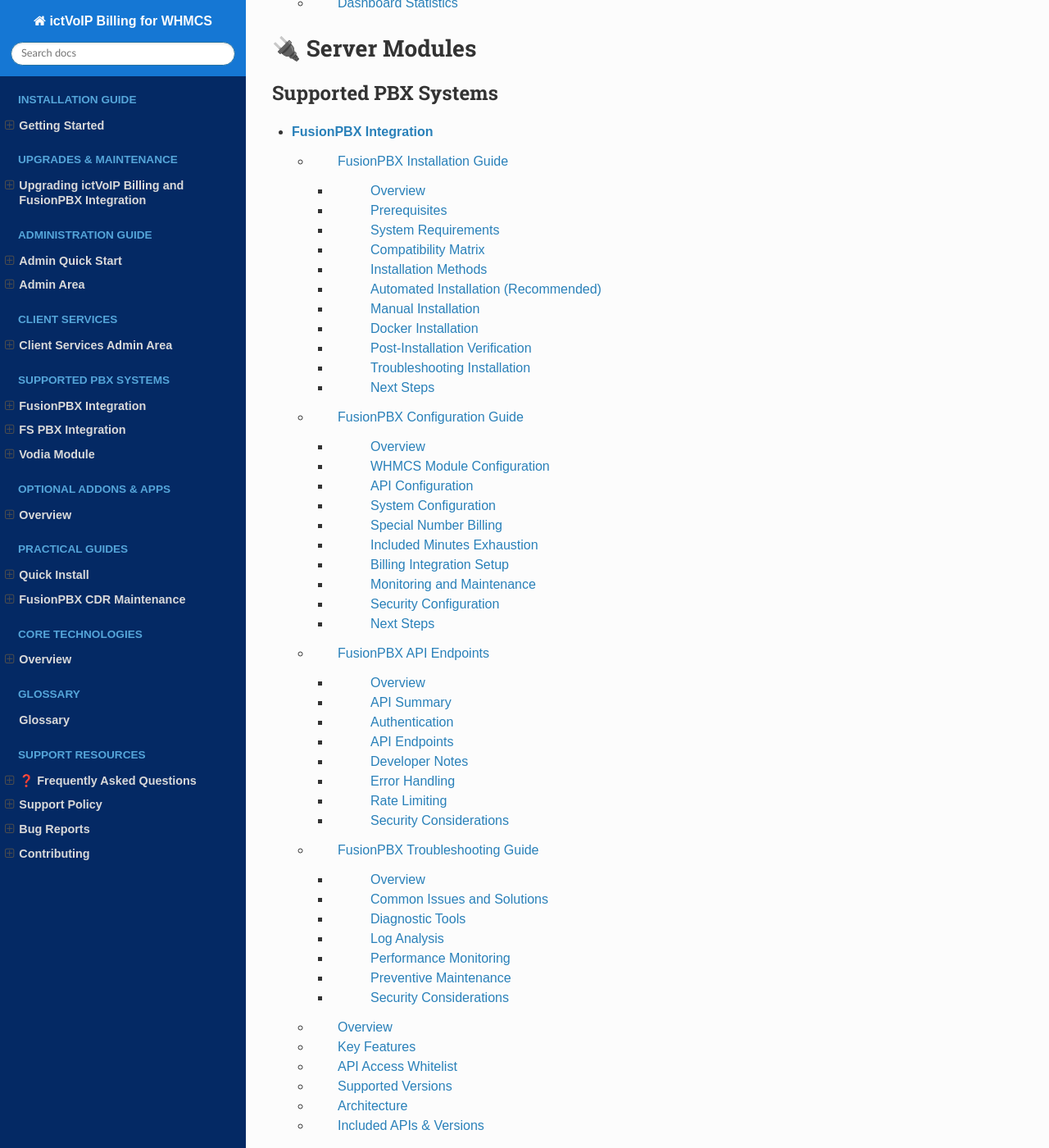
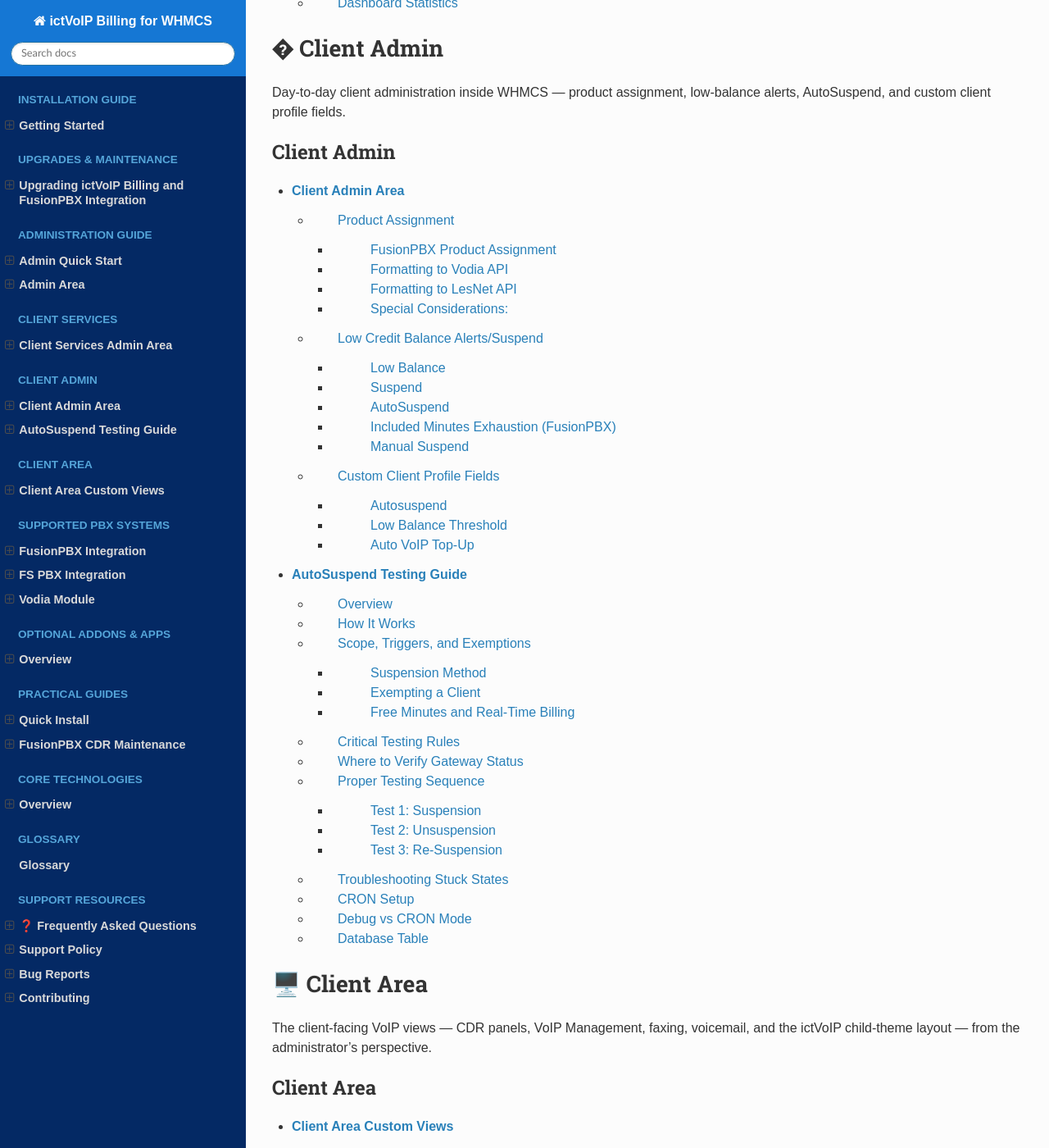
Before and after one commit to ictvoip/ictvoip-docs, a Sphinx documentation site: the page built from docs/source/index.rst, in a window 1280 px wide and 1400 px high, scrolled down 4747 px. Shown: the whole window at 82% size. Built offline with Sphinx 7.4.7 and the Read the Docs theme 3.1.0, drawn with Linux system fonts in a browser that asks for light colours; pages that are not in the unit, such as notebooks, are missing from menus; some of the changed text lies outside the part shown.

Commit message:
add missing client area

```diff
--- a/docs/source/clientarea/clientarea.rst
+++ b/docs/source/clientarea/clientarea.rst
@@ -3,6 +3,20 @@ Client Area Custom Views
 **************************
 
 Depending on your Server Module we have custom VoIP Panels associated for each. More development is underway for an updated VoIP Panel for clients with VoIP Products and our Server Modules.
+
+.. important::
+
+   **New in v1.5.0 — ictVoIP child theme.** The custom client-area
+   templates now ship as the ``ictvoip`` theme, a child of WHMCS's
+   **Twenty-One** template. Set the WHMCS default template to
+   **ictvoip** (System Settings → General Settings → Template) so the
+   client area uses the ictVoIP layout and styling provided for the
+   VoIP products — including the Call Records / Call Recordings
+   dashboard buttons and the VoIP Management views documented below.
+
+   Bundled WHMCS themes (``twenty-one``, ``six``) are overwritten on
+   WHMCS upgrades; the ``ictvoip`` child theme keeps the custom
+   template overrides intact across upgrades.
 
 Client panels are documented for the two primary server module views:
 
--- a/docs/source/index.rst
+++ b/docs/source/index.rst
@@ -167,7 +167,33 @@ extensions, gateways, ACLs, and outbound routes.
 
    admin/client_services
 
-🔌 Server Modules
+� Client Admin
+===============
+
+Day-to-day client administration inside WHMCS — product assignment,
+low-balance alerts, AutoSuspend, and custom client profile fields.
+
+.. toctree::
+   :maxdepth: 3
+   :caption: Client Admin
+
+   clientadmin/clientadmin
+   clientadmin/autosuspend_testing
+
+🖥️ Client Area
+===============
+
+The client-facing VoIP views — CDR panels, VoIP Management, faxing,
+voicemail, and the ictVoIP child-theme layout — from the
+administrator's perspective.
+
+.. toctree::
+   :maxdepth: 3
+   :caption: Client Area
+
+   clientarea/clientarea
+
+�🔌 Server Modules
 =================
 
 .. toctree::
```
